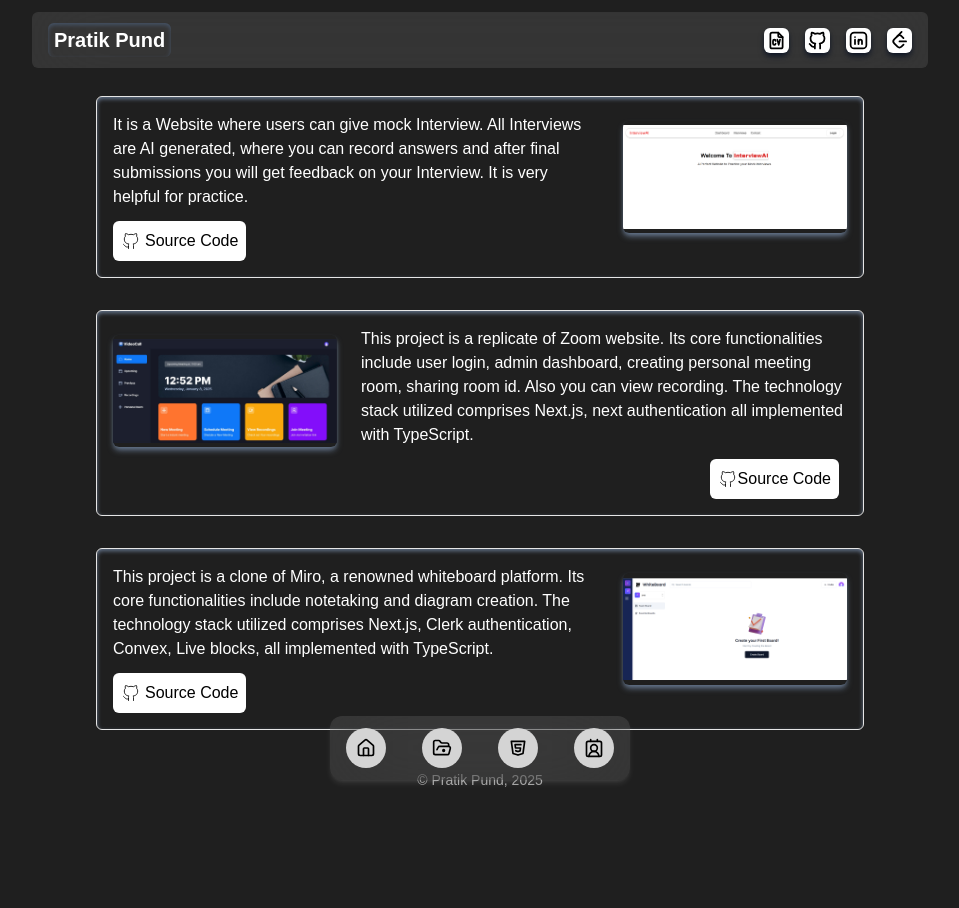
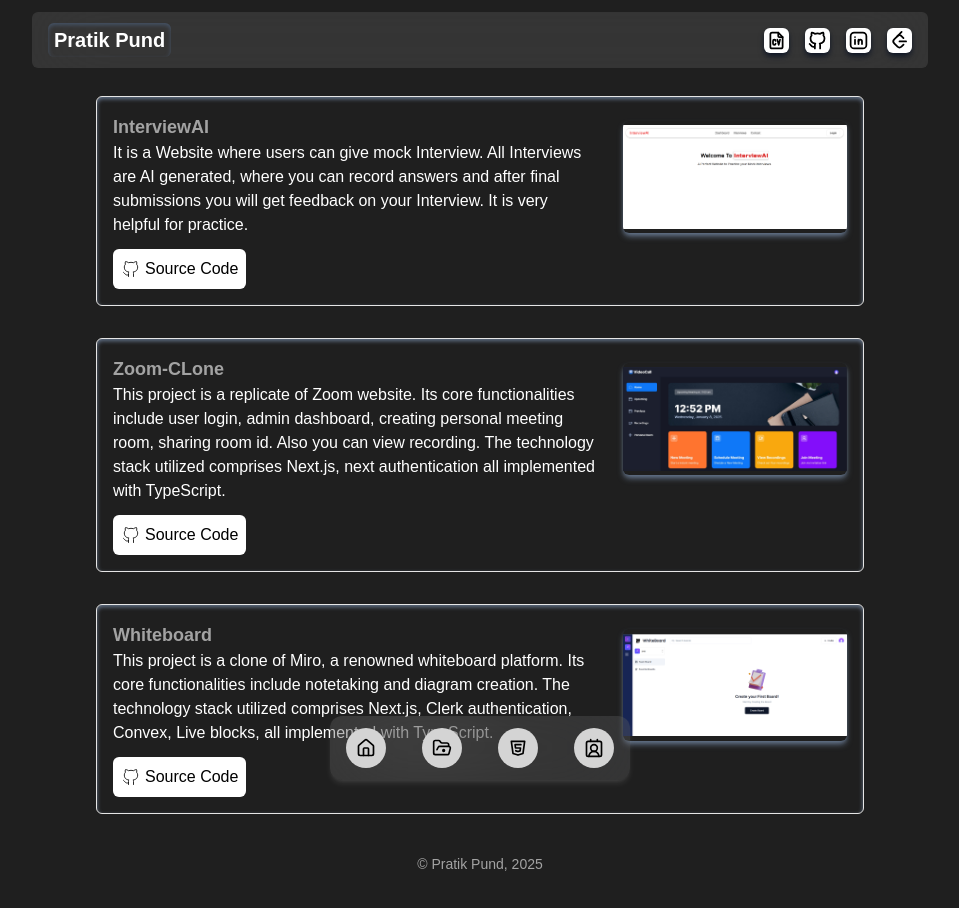
Before and after one commit to pratik-git10/portfolio_website, a Next.js app: page /products in a window 1280 px wide. Shown: the top 908 px of the page, without its empty margins (160-1119 px from the left). Built offline with nearby package versions, Linux system fonts and the light colour scheme.

Commit message:
Modified Project section

```diff
--- a/app/products/page.tsx
+++ b/app/products/page.tsx
@@ -14,13 +14,15 @@
       <div className="mt-24 max-w-xl md:max-w-3xl mx-auto md:mx:auto mb-10">
         <ProjectSection
           description="It is a Website where users can give mock Interview. All Interviews are AI generated, where you can record answers and after final submissions you will get feedback on your Interview. It is very helpful for practice."
+          title="InterviewAI"
           link="https://interviewai-nu.vercel.app/"
           linkLabel="InterviewAI"
           image="/interviewai.png"
           githublink="https://github.com/pratik-git10/InterviewAI"
         />
 
-        <ProjectSectionNew
+        <ProjectSection
+          title="Zoom-CLone"
           description="This project is a replicate of Zoom website. Its core functionalities include user login, admin dashboard, creating personal meeting room, sharing room id. Also you can view recording. The technology stack utilized comprises Next.js, next authentication all implemented with TypeScript."
           link="https://zoom-clone-three-fawn.vercel.app/"
           linkLabel="Zoom"
@@ -29,6 +31,7 @@
         />
 
         <ProjectSection
+          title="Whiteboard"
           description="This project is a clone of Miro, a renowned whiteboard platform. Its core functionalities include notetaking and diagram creation. The technology stack utilized comprises Next.js, Clerk authentication, Convex, Live blocks, all implemented with TypeScript."
           link="https://whiteboard-clone.vercel.app/"
           linkLabel="Whiteboard"
--- a/components/navbar.tsx
+++ b/components/navbar.tsx
@@ -43,7 +43,7 @@
                 alt="image"
                 width={25}
                 height={25}
-                className="bg-white rounded-md p-0.5 shadow-md shadow-gray-900"
+                className="bg-white rounded-md p-0.5 shadow-md shadow-gray-900 hover:scale-125 transition ease-in-out"
               />
             </Link>
           ))}
--- a/components/project-section-second.tsx
+++ b/components/project-section-second.tsx
@@ -8,6 +8,7 @@
   link: string;
   linkLabel?: string; // Optional prop for the link label
   image: string;
+  title: string;
   githublink: string;
 };
 
@@ -15,13 +16,13 @@
   description,
   link,
   image,
-
+  title,
   githublink,
 }: Props) => {
   return (
     <div className="border shadow-inner shadow-slate-500 rounded-md mb-8 p-4 flex flex-col-reverse md:flex-row items-center md:items-stretch gap-4 md:gap-6 mx-3 md:mx-0">
       <Link href={link} target="_blank" className="flex-shrink-0">
-        <div className="rounded-md flex justify-center items-center">
+        <div className="rounded-md flex justify-center items-center hover:scale-105 transition-all">
           <Image
             alt="Project Preview"
             src={image}
@@ -32,6 +33,7 @@
         </div>
       </Link>
       <div className="flex-1 flex flex-col md:items-end justify-center md:justify-start text-center md:text-left">
+        <p className="font-bold text-lg text-neutral-400">{title}</p>
         <p className="text-sm sm:text-base flex">{description}</p>
         <div className="mt-3 flex justify-center">
           <Link
--- a/components/project-section.tsx
+++ b/components/project-section.tsx
@@ -1,4 +1,5 @@
 import { IconBrandGithub } from "@tabler/icons-react";
+import { ExternalLink, SquareArrowUpRight } from "lucide-react";
 import Image from "next/image";
 import Link from "next/link";
 import React from "react";
@@ -8,6 +9,7 @@
   link: string;
   linkLabel?: string; // Optional prop for the link label
   image: string;
+  title: string;
   githublink: string;
 };
 
@@ -15,33 +17,37 @@
   description,
   link,
   image,
-
+  title,
   githublink,
 }: Props) => {
   return (
     <div className="border shadow-inner shadow-slate-500 rounded-md mb-8 p-4 flex flex-col md:flex-row items-center md:items-stretch gap-4 md:gap-6 mx-3 md:mx-0">
       <div className="flex-1 flex flex-col md:items-start justify-center md:justify-start text-center md:text-left">
+        <p className="font-bold text-lg text-neutral-400">{title}</p>
         <p className="text-sm sm:text-base flex">{description}</p>
         <div className="mt-3 flex justify-center">
           <Link
             href={githublink}
             target="_blank"
-            className="p-2 bg-white text-black rounded-md mr-3 flex gap-1 items-center justify-center w-fit">
+            className={`p-2 bg-white text-black rounded-md mr-3 flex gap-1 items-center justify-center w-fit`}>
             <IconBrandGithub stroke={1} size={20} />
             Source Code
           </Link>
         </div>
       </div>
 
-      <Link href={link} target="_blank" className="flex-shrink-0">
-        <div className="rounded-md flex justify-center items-center">
+      <Link href={link} target="_blank" className="flex-shrink-0 relative">
+        <div className="rounded-md flex justify-center items-center hover:scale-105 transition-all relative">
           <Image
             alt="Project Preview"
             src={image}
             width={224} // Matches w-56
             height={112} // Matches h-28
-            className="w-56 h-28 md:w-56 md:h-28 object-contain flex justify-center items-center mt-2 shadow-md shadow-slate-500 rounded-md"
+            className={`w-56 h-28 md:w-56 md:h-28 object-contain flex justify-center items-center mt-2 shadow-md shadow-slate-500 rounded-md`}
           />
+          <div className="absolute inset-0 flex justify-center items-center opacity-0 hover:opacity-100 transition-opacity bg-black/30 rounded-md">
+            <ExternalLink className="text-gray-500" />
+          </div>
         </div>
       </Link>
     </div>
```
